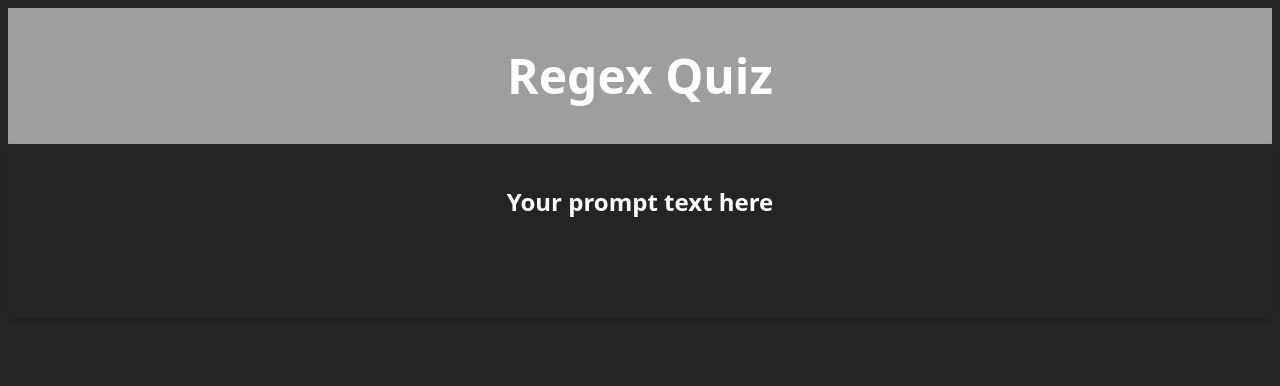
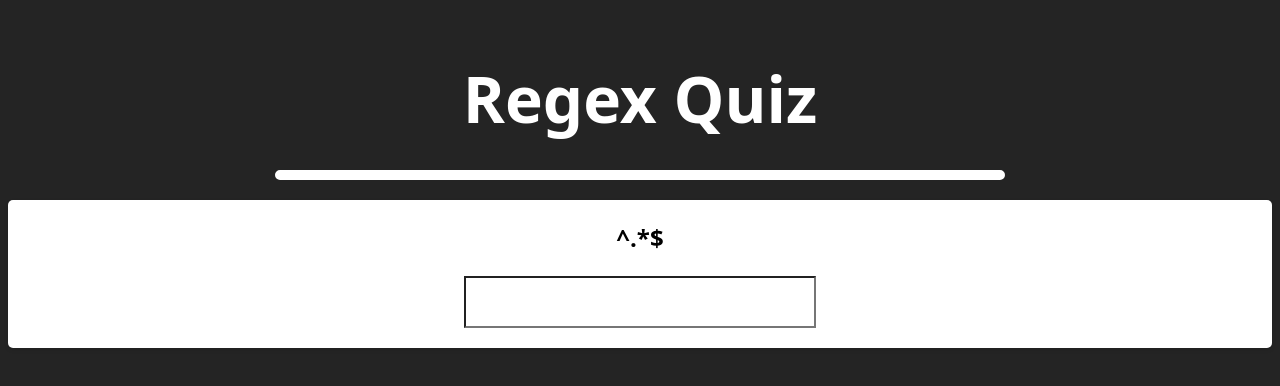
Before and after one commit to jaronlong52/regex-quiz, a React (Vite) app in the folder regex-quiz/: page / in a window 1280 px wide. Shown: the top 386 px of the page. Built offline with nearby package versions, Linux system fonts and the light colour scheme.

Commit message:
incomplete frontend

```diff
--- a/regex-quiz/src/App.tsx
+++ b/regex-quiz/src/App.tsx
@@ -5,7 +5,7 @@ export default function App() {
 	return (
 		<div>
 			<Header></Header>
-			<Prompt promptText="Your prompt text here"></Prompt>
+			<Prompt promptText="^.*$"></Prompt>
 		</div>
 	);
 }
--- a/regex-quiz/src/components/header.tsx
+++ b/regex-quiz/src/components/header.tsx
@@ -4,6 +4,7 @@ export default function Header() {
 	return (
 		<header className="header">
 			<h1>Regex Quiz</h1>
+			<div></div>
 		</header>
 	);
 }
--- a/regex-quiz/src/components/layouts/header.css
+++ b/regex-quiz/src/components/layouts/header.css
@@ -1,8 +1,17 @@
 .header {
     display: flex;
+    flex-direction: column;
     justify-content: center;
-    background-color: rgb(158, 158, 158);
+    align-items: center;
     color: white;
-    font-size: 1.5rem;
+    font-size: 2rem;
     font-weight: 700;
 }
+
+.header div {
+    border: 5px solid white;
+    border-radius: 20px;
+    width: 90vh;
+    margin-top: -20px;
+    margin-bottom: 20px;
+}
--- a/regex-quiz/src/components/layouts/prompt.css
+++ b/regex-quiz/src/components/layouts/prompt.css
@@ -3,8 +3,7 @@
     flex-direction: column;
     align-items: center;
     justify-content: center;
-    padding: 20px;
-    background-color: 242424;
+    background-color: white;
     border: transparent;
     border-radius: 5px;
     box-shadow: 0 2px 4px rgba(0, 0, 0, 0.1);
@@ -13,19 +12,17 @@
 h2 {
     font-size: 1.5rem;
     font-weight: 700;
-    margin-bottom: 20px;
-    color: white;
+    color: black;
 }
 
 .prompt-input {
     text-align: center;
-    color: white;
-    width: 50%;
+    color: black;
+    width: auto;
     padding: 10px;
-    border: none;
-    caret-color: white;
-    border-radius: 4px;
+    caret-color: black;
     margin-bottom: 20px;
-    font-size: 16px;
+    font-size: 1.5rem;
+    font-weight: 600;
     background-color: transparent;
 }
```
